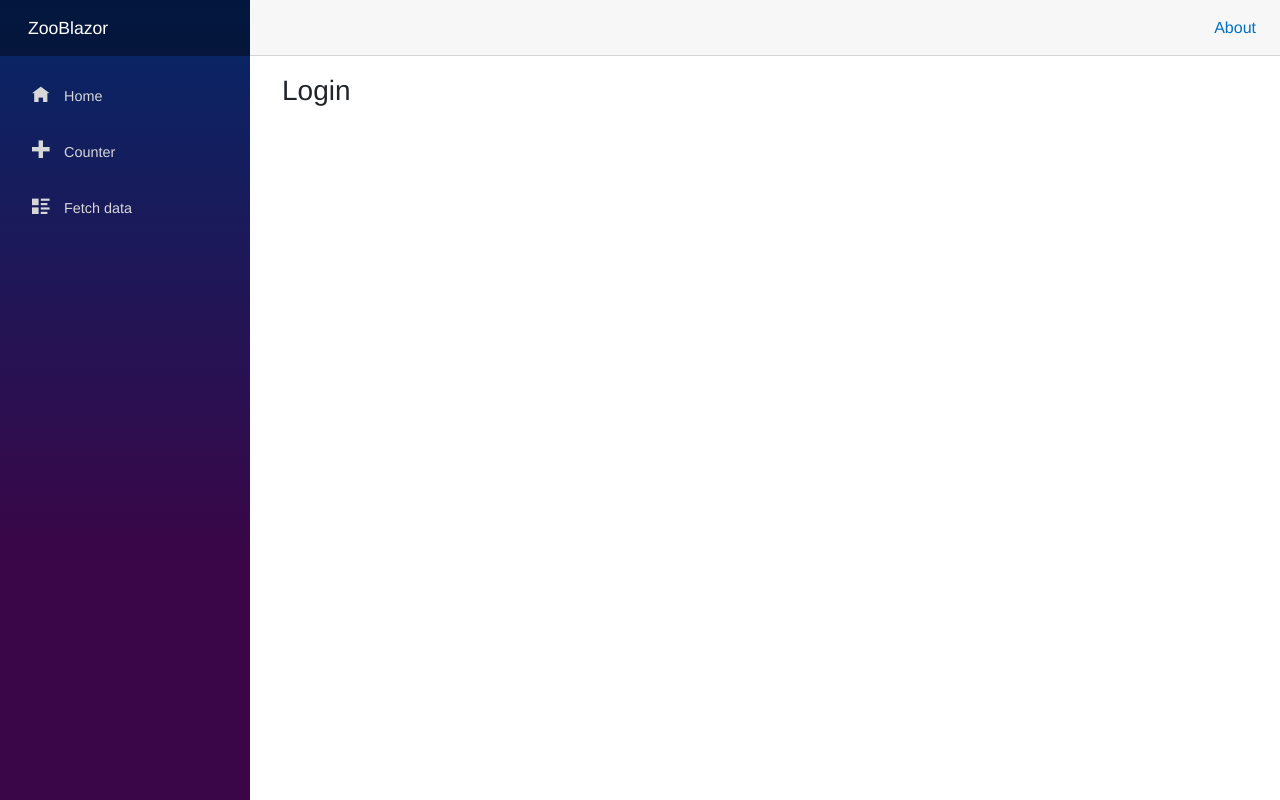
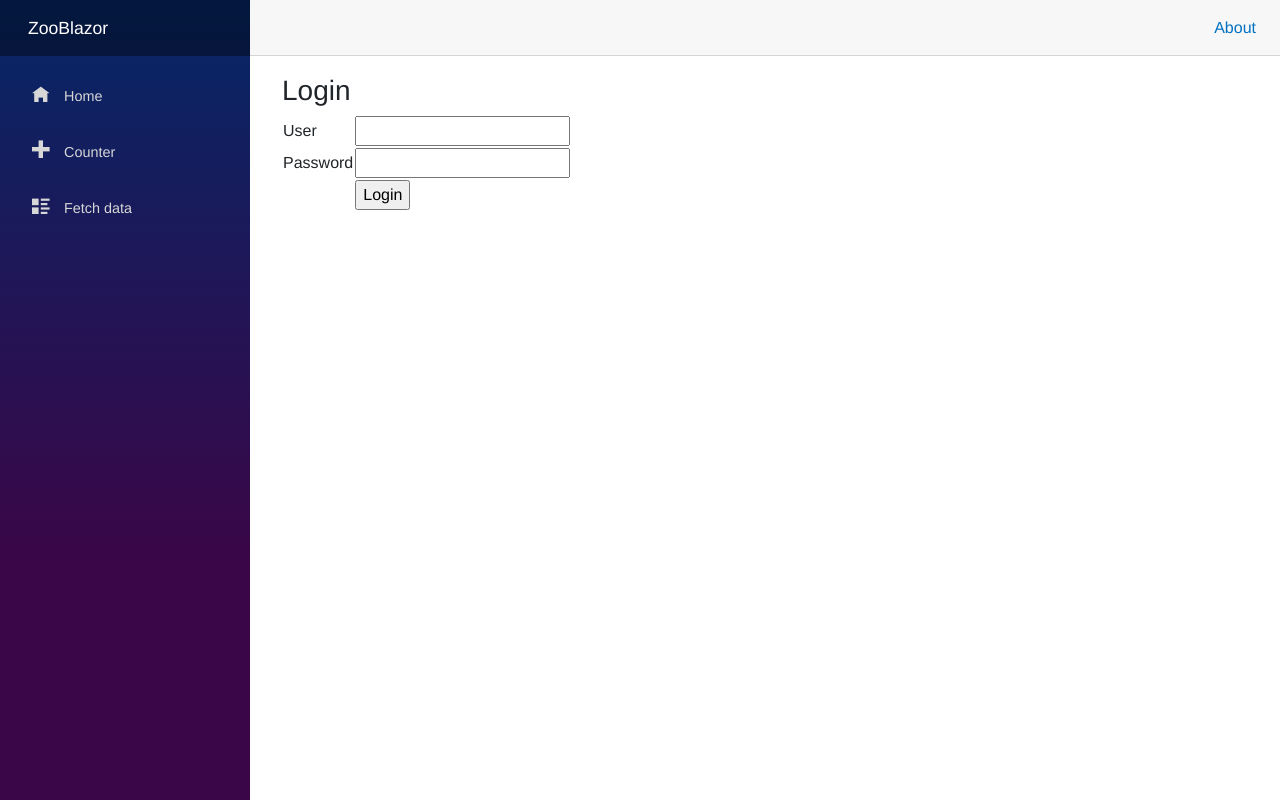
Before and after one commit to TOPART62/TPZoo, an ASP.NET Core app: page /Login in a window 1280 px wide. Run offline with ASP.NET Core 8, Linux system fonts and the light colour scheme; style sheets or scripts are compiled from the project's sources.

Commit message:
Add page Login

```diff
--- a/ZooBlazor/Pages/Login.razor
+++ b/ZooBlazor/Pages/Login.razor
@@ -1,5 +1,21 @@
-<h3>Login</h3>
-
 @page "/Login"
 @using ZooBlazor.Services;
-@using ZooCore.Models;
+@using ZooBlazor.DTOs
+
+<h3>Login</h3>
+<form method="post" asp-page="Index">
+    <table>
+        <tr>
+            <td>User</td>
+            <td><input type="text" asp-for="User" /></td>
+        </tr>
+        <tr>
+            <td>Password</td>
+            <td><input type="password" asp-for="Password" /></td>
+        </tr>
+        <tr>
+            <td></td>
+            <td><input type="submit" value="Login" /></td>
+        </tr>
+    </table>
+</form>
```
